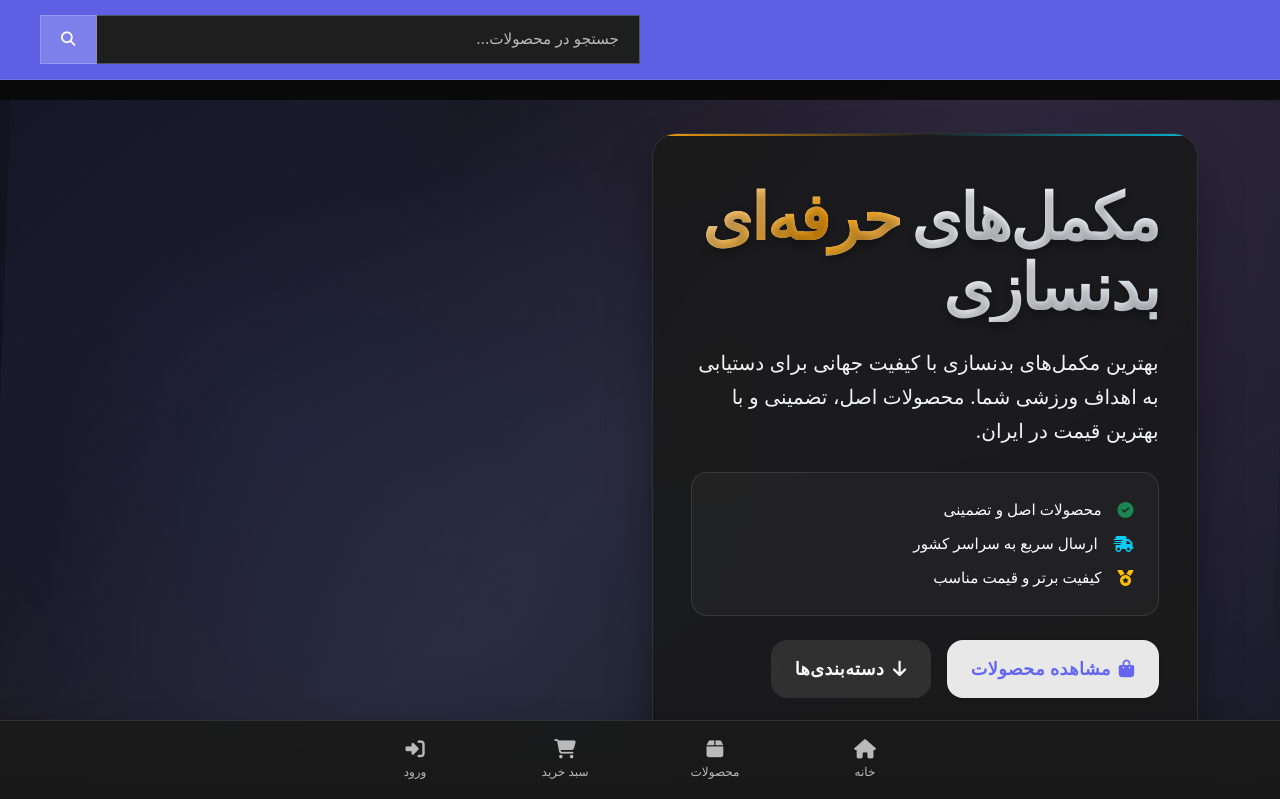
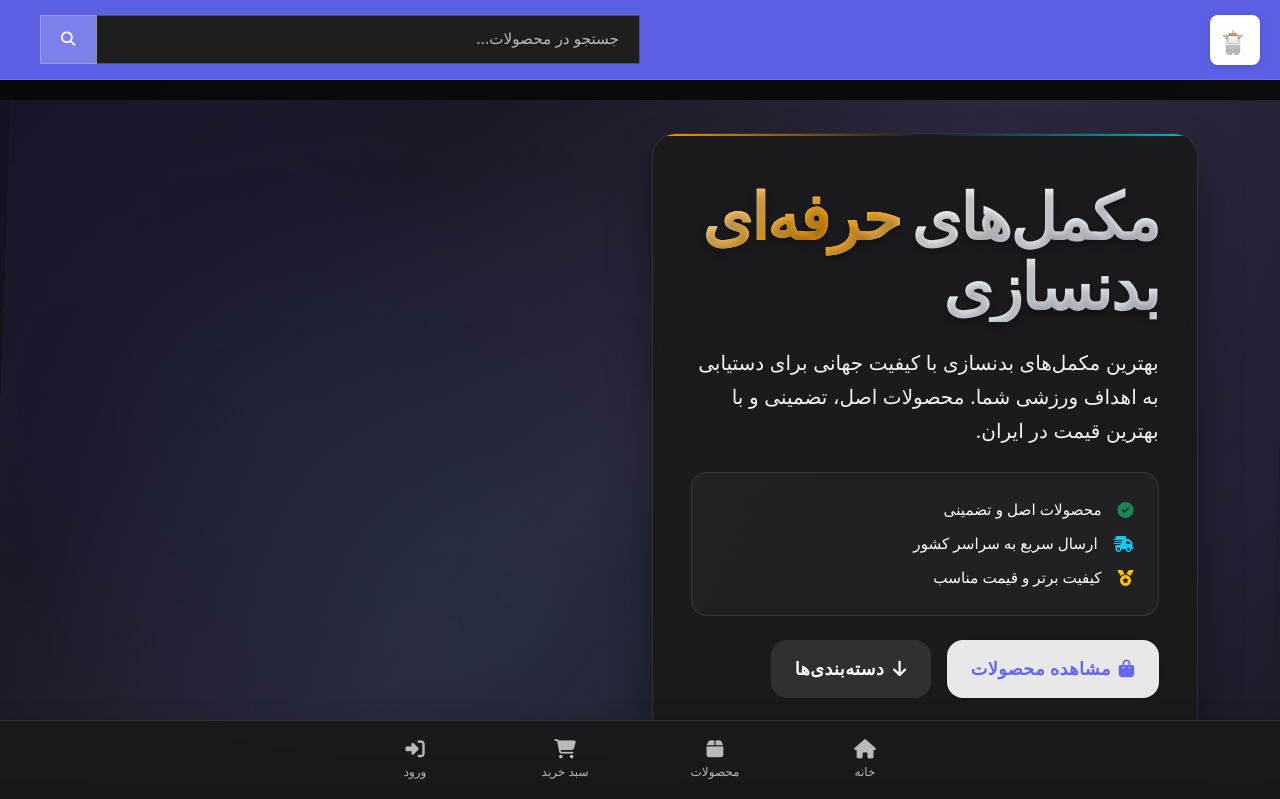
Before and after one commit to amirhosein-fasihi/KhanMokamel, a Flask app: page / in a window 1280 px wide. Shown: the top 799 px of the page. Run offline with Flask 3, Linux system fonts and the light colour scheme; data comes from the database, SQL or seed files in the repository.

Commit message:
Ensure website logo remains visible and is displayed correctly
Replaces image-based logo with an SVG and applies !important CSS overrides to fix display issues.

Replit-Commit-Author: Agent
Replit-Commit-Session-Id: 773a5d31-c78b-4ef5-9b1a-c6cc2d064001
Replit-Commit-Screenshot-Url: https://storage.googleapis.com/screenshot-production-us-central1/9340929c-bf1f-423e-a4b5-1c8e9b47c66e/773a5d31-c78b-4ef5-9b1a-c6cc2d064001/w2OvoRO

```diff
--- a/static/css/style.css
+++ b/static/css/style.css
@@ -2286,14 +2286,17 @@ footer a:hover {
 }
 
 .logo-image {
-    height: 50px;
-    width: 50px;
+    height: 50px !important;
+    width: 50px !important;
     border-radius: 8px;
-    background: white;
+    background: white !important;
     padding: 8px;
     box-shadow: 0 2px 8px rgba(0, 0, 0, 0.15);
     border: 2px solid rgba(255, 255, 255, 0.3);
     object-fit: contain;
+    display: block !important;
+    opacity: 1 !important;
+    visibility: visible !important;
 }
 
 /* Search Container */
--- a/templates/base.html
+++ b/templates/base.html
@@ -53,8 +53,28 @@
         <div class="container-fluid">
             <div class="d-flex align-items-center justify-content-between">
                 <!-- Logo -->
-                <a class="brand-logo" href="{{ url_for('index') }}">
-                    <img src="{{ url_for('static', filename='images/logo.svg') }}" alt="Khan sup Logo" class="logo-image" loading="eager" onerror="this.src='{{ url_for('static', filename='images/logo.jpg') }}'">
+                <a class="brand-logo" href="{{ url_for('index') }}" style="display: flex; align-items: center;">
+                    <div class="logo-container" style="height: 50px; width: 50px; background: white; padding: 8px; border-radius: 8px; border: 2px solid rgba(255, 255, 255, 0.3); box-shadow: 0 2px 8px rgba(0, 0, 0, 0.15);">
+                        <svg width="34" height="34" viewBox="0 0 200 200" xmlns="http://www.w3.org/2000/svg">
+                          <!-- Silver Cart Base -->
+                          <g fill="#C0C0C0" stroke="#666" stroke-width="2">
+                            <rect x="60" y="120" width="80" height="40" rx="5"/>
+                            <line x1="60" y1="120" x2="60" y2="80"/>
+                            <line x1="140" y1="120" x2="140" y2="80"/>
+                            <line x1="60" y1="80" x2="140" y2="80"/>
+                            <circle cx="80" cy="160" r="15"/>
+                            <circle cx="120" cy="160" r="15"/>
+                            <path d="M60 80 L40 60 L160 60 L140 80 Z"/>
+                          </g>
+                          <!-- White Luggage with Orange Accent -->
+                          <g fill="#F0F0F0" stroke="#333" stroke-width="2">
+                            <rect x="70" y="60" width="60" height="50" rx="5"/>
+                            <rect x="80" y="50" width="40" height="10" fill="#FFA500"/>
+                          </g>
+                          <!-- Handle -->
+                          <line x1="100" y1="50" x2="100" y2="30" stroke="#666" stroke-width="4"/>
+                        </svg>
+                    </div>
                 </a>
 
                 <!-- Search Bar -->
```
